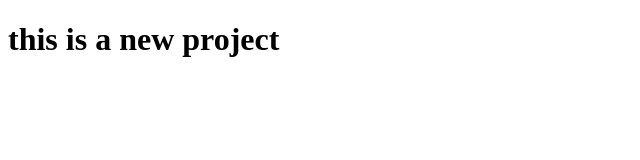
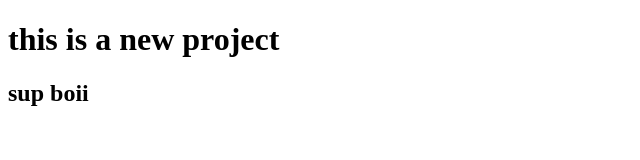
Before and after one commit to frostyboiiii/studio-vs, a plain HTML site: page index.html in a window 1280 px wide. Shown: the whole page, without its empty margins (0-640 px from the left). Drawn offline with Linux system fonts and the light colour scheme.

Commit message:
added an h2 element

```diff
--- a/index.html
+++ b/index.html
@@ -6,7 +6,7 @@
     </head>
     <body>
         <h1>this is a new project </h1>
-
+        <h2>sup boii</h2>
 
 
     </body>
```
